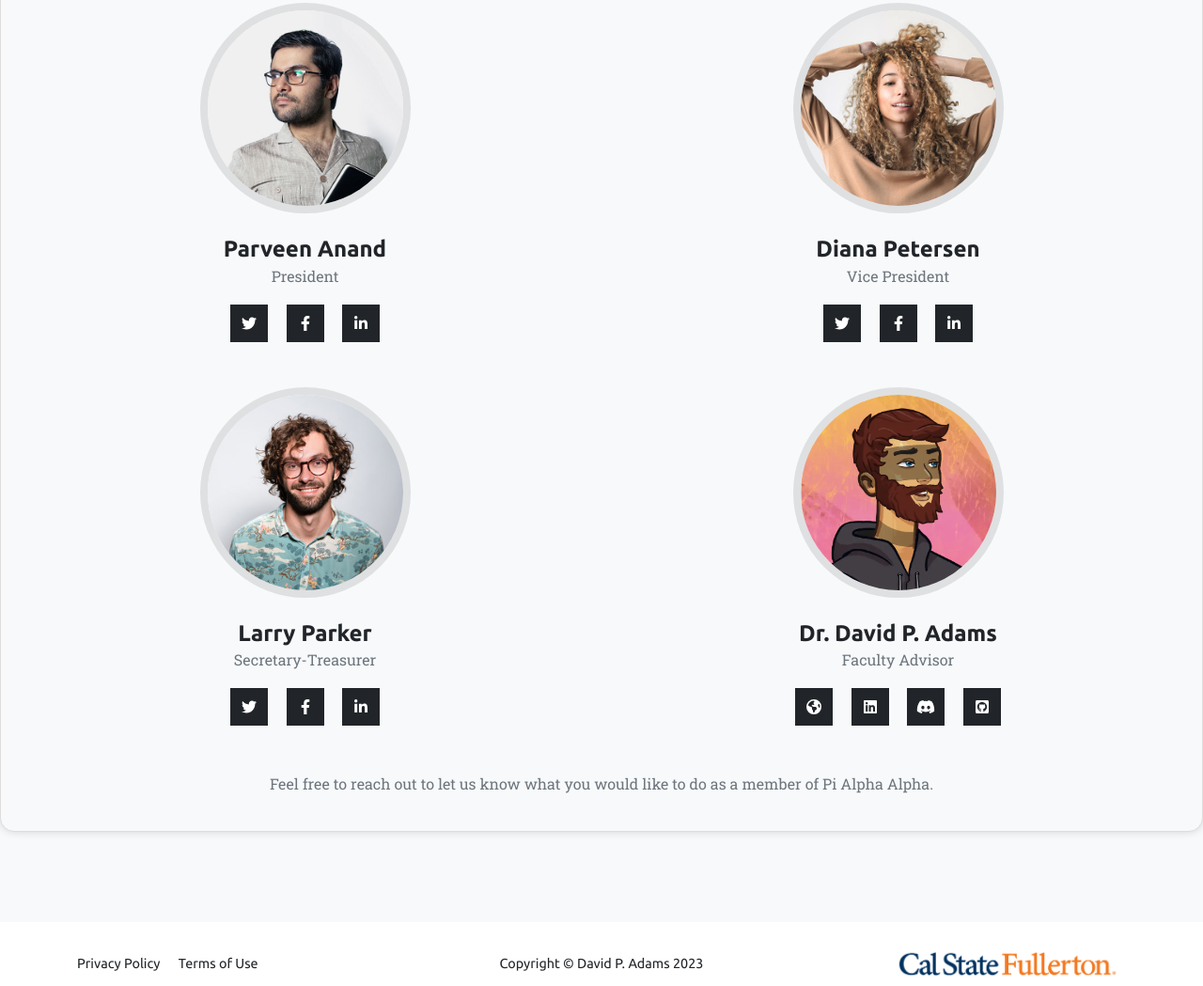
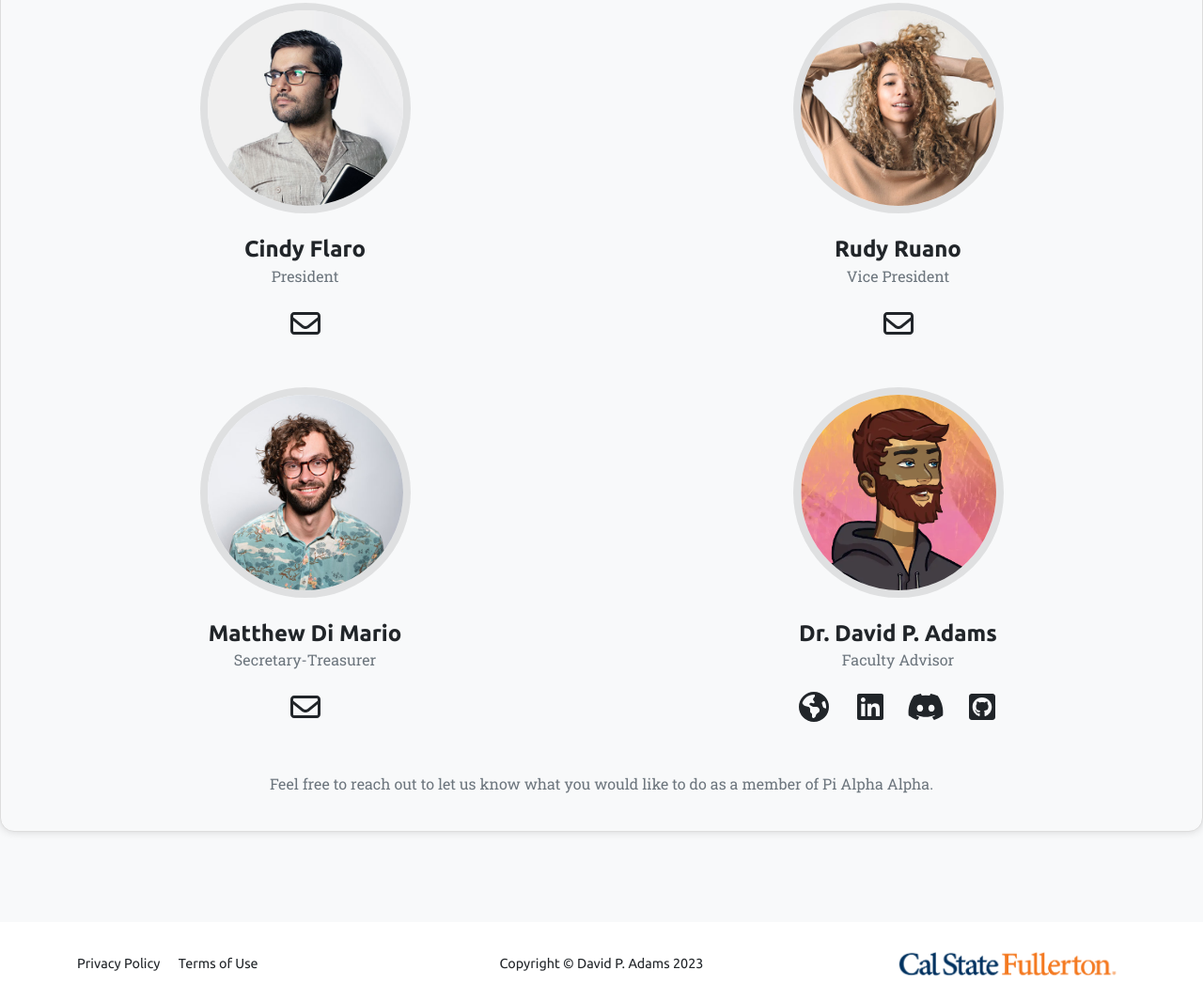
Before and after one commit to dadams-AU/honors, a plain HTML site: page paa.html in a window 1280 px wide. Shown: the part 2611-3660 px from the top of the page at 94% size. Drawn offline with nearby package versions, Linux system fonts and the light colour scheme.

Commit message:
contact for officers

```diff
--- a/paa.html
+++ b/paa.html
@@ -197,31 +197,28 @@
                    <div class="col-lg-6 col-md-12 col-sm-12">
                         <div class="team-member">
                             <img class="mx-auto rounded-circle" src="assets/img/team/1.jpg" alt="..." />
-                            <h4>Parveen Anand</h4>
+                            <h4>Cindy Flaro</h4>
                             <p class="text-muted">President</p>
-                            <a class="btn btn-dark btn-social mx-2" href="#!" aria-label="Parveen Anand Twitter Profile"><i class="fab fa-twitter"></i></a>
-                            <a class="btn btn-dark btn-social mx-2" href="#!" aria-label="Parveen Anand Facebook Profile"><i class="fab fa-facebook-f"></i></a>
-                            <a class="btn btn-dark btn-social mx-2" href="#!" aria-label="Parveen Anand LinkedIn Profile"><i class="fab fa-linkedin-in"></i></a>
+							<a class="btn btn-social mx-2" href="mailto:cindyflaro@csu.fullerton.edu" aria-label="Cindy Flaro email"><i class="fa-regular fa-envelope fa-2x"></i></a>
+
+
                         </div>
                     </div>
                     <div class="col-lg-6 col-md-12 col-sm-12">
                         <div class="team-member">
                             <img class="mx-auto rounded-circle" src="assets/img/team/2.jpg" alt="..." />
-                            <h4>Diana Petersen</h4>
+                            <h4>Rudy Ruano</h4>
                             <p class="text-muted">Vice President</p>
-                            <a class="btn btn-dark btn-social mx-2" href="#!" aria-label="Diana Petersen Twitter Profile"><i class="fab fa-twitter"></i></a>
-                            <a class="btn btn-dark btn-social mx-2" href="#!" aria-label="Diana Petersen Facebook Profile"><i class="fab fa-facebook-f"></i></a>
-                            <a class="btn btn-dark btn-social mx-2" href="#!" aria-label="Diana Petersen LinkedIn Profile"><i class="fab fa-linkedin-in"></i></a>
+							<a class="btn btn-social mx-2" href="mailto:rudyxwd21@gmail.com" aria-label="Rudy Ruano email"><i class="fa-regular fa-envelope fa-2x"></i></a>
+
                         </div>
                     </div>
                    <div class="col-lg-6 col-md-12 col-sm-12">
                         <div class="team-member">
                             <img class="mx-auto rounded-circle" src="assets/img/team/3.jpg" alt="..." />
-                            <h4>Larry Parker</h4>
+                            <h4>Matthew Di Mario</h4>
                             <p class="text-muted">Secretary-Treasurer</p>
-                            <a class="btn btn-dark btn-social mx-2" href="#!" aria-label="Larry Parker Twitter Profile"><i class="fab fa-twitter"></i></a>
-                            <a class="btn btn-dark btn-social mx-2" href="#!" aria-label="Larry Parker Facebook Profile"><i class="fab fa-facebook-f"></i></a>
-                            <a class="btn btn-dark btn-social mx-2" href="#!" aria-label="Larry Parker LinkedIn Profile"><i class="fab fa-linkedin-in"></i></a>
+							<a class="btn btn-social mx-2" href="mailto:dimario20@csu.fullerton.edu" aria-label="Matthew Di Mario email"><i class="fa-regular fa-envelope fa-2x"></i></a>
                         </div>
                     </div>
 					<div class="col-lg-6 col-md-12 col-sm-12">
@@ -229,10 +226,10 @@
                             <img class="mx-auto rounded-circle" src="./images/dadams-nft.png" alt="David Adams cartoon" />
                             <h4>Dr. David P. Adams</h4>
                             <p class="text-muted">Faculty Advisor</p>
-							<a class="btn btn-dark btn-social mx-2" href="https://dadams.site"><i class="fa-solid fa-earth-americas"></i></a>
-                            <a class="btn btn-dark btn-social mx-2" href="https://www.linkedin.com/in/dadamscsuf/"><i class="fab fa-linkedin"></i></a>
-                            <a class="btn btn-dark btn-social mx-2" href="https://discordapp.com/users/740691766277177346"><i class="fab fa-discord"></i></a>
-                            <a class="btn btn-dark btn-social mx-2" href="https://github.com/dadams-AU"><i class="fab fa-github-square"></i></a>
+							<a class="btn btn-social mx-2" href="https://dadams.site"><i class="fa-solid fa-earth-americas fa-2x"></i></a>
+                            <a class="btn btn-social mx-2" href="https://www.linkedin.com/in/dadamscsuf/"><i class="fab fa-linkedin fa-2x"></i></a>
+                            <a class="btn btn-social mx-2" href="https://discordapp.com/users/740691766277177346"><i class="fab fa-discord fa-2x"></i></a>
+                            <a class="btn btn-social mx-2" href="https://github.com/dadams-AU"><i class="fab fa-github-square fa-2x"></i></a>
                         </div>
                     </div>
                 </div>
```
Also changed, not shown: psa.html (+8 -16 lines).
